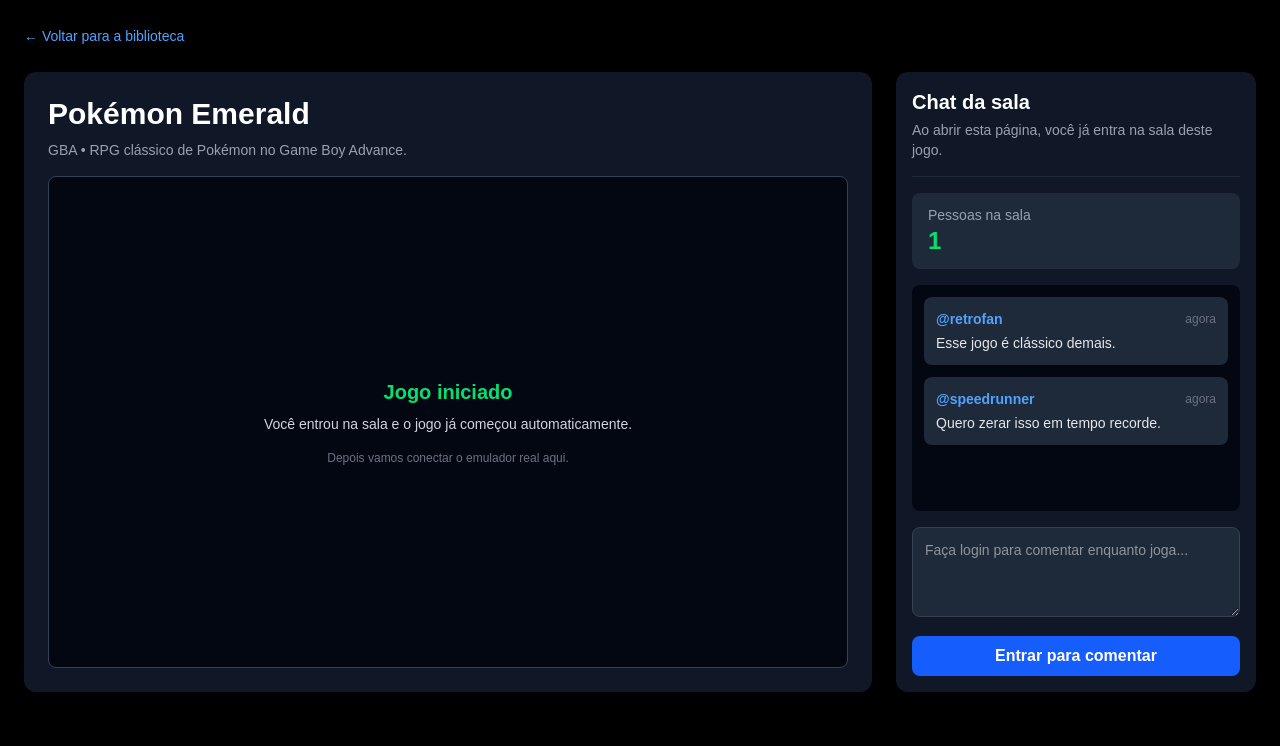
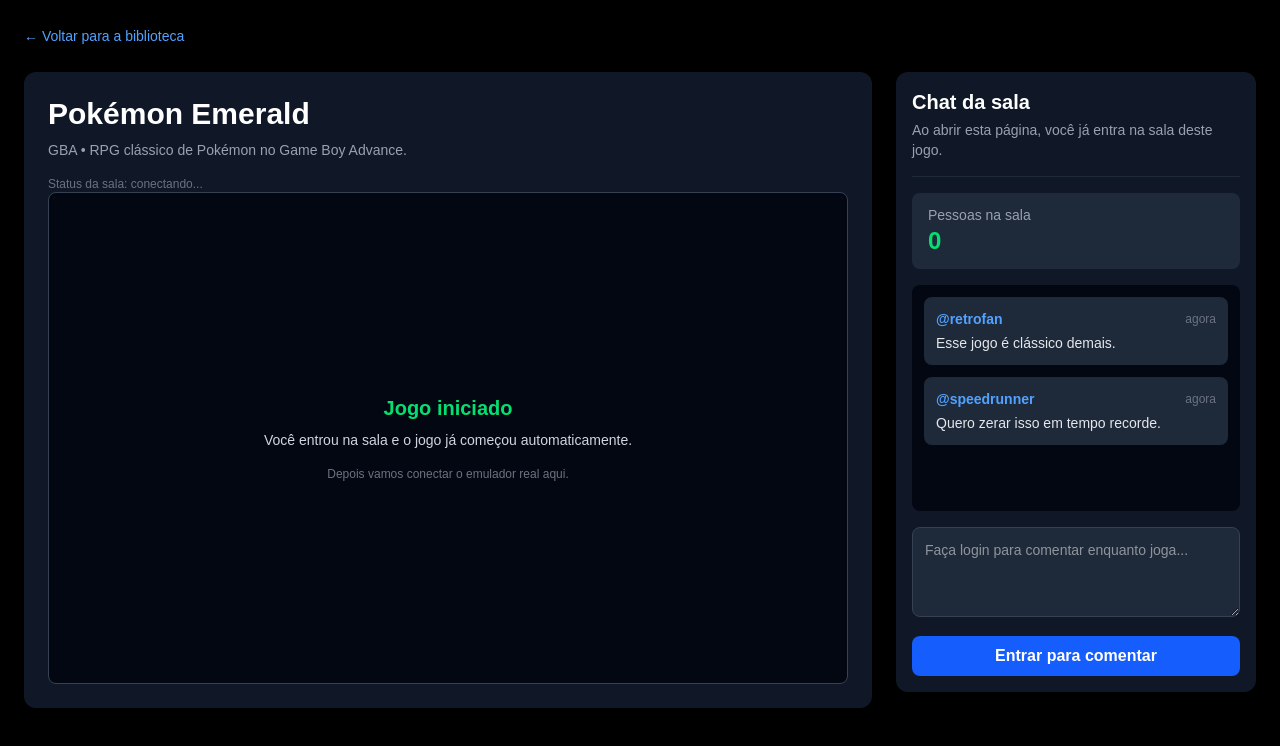
Before and after one commit to MarcusDevHub/SocialRom, a Next.js app: page /game/pokemon-emerald in a window 1280 px wide. Shown: the top 746 px of the page. Built offline with nearby package versions, Linux system fonts and the light colour scheme; no server answers.

Commit message:
feat(realtime + fix): add chat-message broadcasting per game room + removing description of tittle in main screen

```diff
--- a/server.js
+++ b/server.js
@@ -67,6 +67,21 @@
         socket.on('disconnect', () => {
             console.log('Cliente desconectado:', socket.id);
         });
+        // Mensagens de chat por sala
+        socket.on('chat-message', ({ roomId, username, content }) => {
+            if (!roomId || !content) return;
+
+            const payload = {
+                id: Date.now(),
+                username,
+                content,
+                createdAt: new Date().toISOString(),
+            };
+
+            // Envia a mensagem para todo mundo na sala desse jogo
+            io.to(roomId).emit('chat-message', payload);
+            console.log(`Mensagem em ${roomId} de ${username}: ${content}`);
+        });
     });
 
     httpServer.listen(port, () => {
--- a/src/components/auth-header.tsx
+++ b/src/components/auth-header.tsx
@@ -23,9 +23,6 @@
         <header className="mb-6 flex items-center justify-between">
             <div>
                 <h2 className="text-lg font-semibold text-white">SocialRom</h2>
-                <p className="text-sm text-gray-400">
-                    Jogue clássicos online com sala ao vivo
-                </p>
             </div>
 
             {!session?.user ? (
--- a/src/components/game-room-client.tsx
+++ b/src/components/game-room-client.tsx
@@ -4,6 +4,8 @@
 import Link from 'next/link';
 import { useSession } from 'next-auth/react';
 import type { Game } from '@/lib/games';
+import { useRoomSocket } from '@/hooks/use-room-socket';
+
 
 type Message = {
     id: number;
@@ -19,12 +21,10 @@
 export default function GameRoomClient({ game }: GameRoomClientProps) {
     const { data: session, status } = useSession();
 
-    // Como entrar na página já significa entrar na sala,
-    // o jogo já começa em estado iniciado.
+    const { roomCount, isConnected } = useRoomSocket(game.id);
+
+
     const [isPlaying] = useState(true);
-
-    // Contador local da sala.
-    const [playersCount, setPlayersCount] = useState(game.playersOnline);
 
     // Campo do chat.
     const [messageInput, setMessageInput] = useState('');
@@ -49,9 +49,6 @@
         return session?.user?.name || 'user';
     }, [session]);
 
-    useEffect(() => {
-        setPlayersCount((prev) => prev + 1);
-    }, []);
 
     function handleSendMessage(e: React.FormEvent) {
         e.preventDefault();
@@ -91,6 +88,11 @@
                             </p>
                         </div>
 
+                        <p className="mt-2 text-xs text-gray-500">
+                            Status da sala: {isConnected ? 'conectado em tempo real' : 'conectando...'}
+                        </p>
+
+
                         <div className="flex h-[492px] items-center justify-center rounded-lg border border-gray-700 bg-gray-950">
                             {isPlaying && (
                                 <div className="text-center">
@@ -119,7 +121,7 @@
                         <div className="mt-4 rounded-lg bg-gray-800 px-4 py-3">
                             <p className="text-sm text-gray-400">Pessoas na sala</p>
                             <p className="text-2xl font-bold text-green-400">
-                                {playersCount}
+                                {roomCount}
                             </p>
                         </div>
 
```
